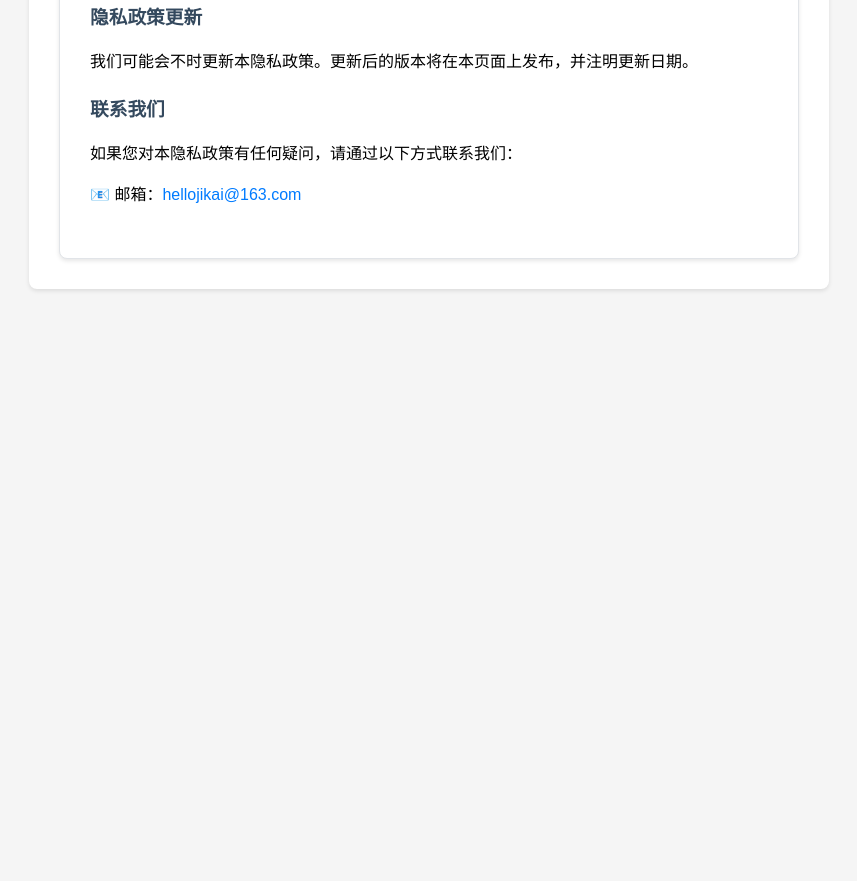
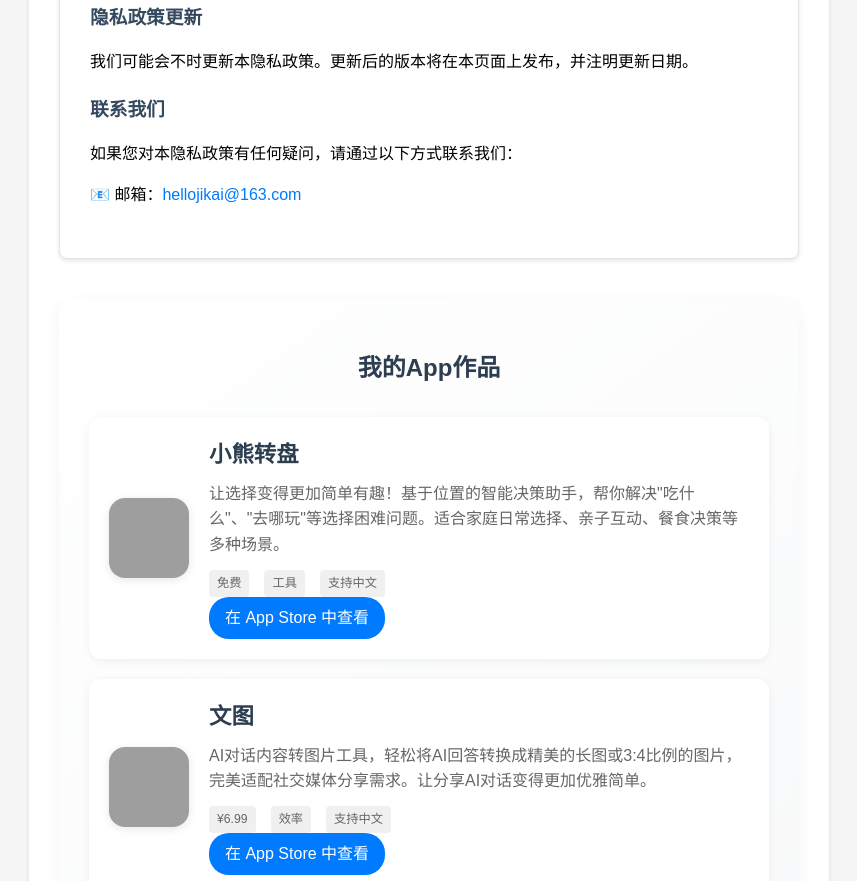
Before and after one commit to jikaicreate/support, a plain HTML site: page index.html in a window 1280 px wide. Shown: the part 1919-2800 px from the top of the page, without its empty margins (211-1068 px from the left). Before the commit the page ends 2228 px from the top, so only its background shows below. Drawn offline with Linux system fonts and the light colour scheme; grey boxes are pictures that could not be loaded.

Commit message:
新增app显示

```diff
--- a/index.html
+++ b/index.html
@@ -192,6 +192,87 @@
             font-size: 1.1em;
             padding: 12px 30px;
         }
+
+        .apps-section {
+            margin-top: 40px;
+            padding: 30px;
+            background: linear-gradient(145deg, #ffffff 0%, #f8f9fa 100%);
+            border-radius: 16px;
+            box-shadow: 0 4px 15px rgba(0, 0, 0, 0.05);
+        }
+
+        .app-card {
+            display: flex;
+            align-items: center;
+            margin: 20px 0;
+            padding: 20px;
+            background: white;
+            border-radius: 12px;
+            box-shadow: 0 2px 8px rgba(0, 0, 0, 0.06);
+            transition: transform 0.3s ease;
+        }
+
+        .app-card:hover {
+            transform: translateY(-3px);
+        }
+
+        .app-icon {
+            width: 80px;
+            height: 80px;
+            border-radius: 16px;
+            margin-right: 20px;
+            box-shadow: 0 2px 8px rgba(0, 0, 0, 0.1);
+        }
+
+        .app-info {
+            flex: 1;
+        }
+
+        .app-name {
+            font-size: 1.4em;
+            font-weight: bold;
+            color: #2c3e50;
+            margin-bottom: 8px;
+        }
+
+        .app-description {
+            color: #666;
+            margin-bottom: 12px;
+            line-height: 1.6;
+        }
+
+        .app-meta {
+            display: flex;
+            align-items: center;
+            gap: 15px;
+            color: #666;
+            font-size: 0.9em;
+        }
+
+        .app-badge {
+            display: inline-block;
+            padding: 4px 8px;
+            background-color: #f0f0f0;
+            border-radius: 4px;
+            font-size: 0.85em;
+        }
+
+        .app-store-button {
+            display: inline-flex;
+            align-items: center;
+            padding: 8px 16px;
+            background-color: #007AFF;
+            color: white;
+            border-radius: 20px;
+            text-decoration: none;
+            font-weight: 500;
+            transition: all 0.3s ease;
+        }
+
+        .app-store-button:hover {
+            background-color: #0056b3;
+            transform: scale(1.05);
+        }
     </style>
 </head>
 <body>
@@ -202,6 +283,7 @@
             <a href="#social">社交媒体</a>
             <a href="#contact">联系方式</a>
             <a href="#privacy">隐私政策</a>
+            <a href="#apps">我的作品</a>
         </div>
 
         <div id="social" class="social-media">
@@ -288,6 +370,42 @@
                 <p>📧 邮箱：<a href="mailto:hellojikai@163.com" class="email">hellojikai@163.com</a></p>
             </section>
         </div>
+
+        <div id="apps" class="apps-section">
+            <h2>我的App作品</h2>
+
+            <div class="app-card">
+                <img src="https://is1-ssl.mzstatic.com/image/thumb/Purple116/v4/your-image-url/小熊转盘.png" alt="小熊转盘" class="app-icon">
+                <div class="app-info">
+                    <div class="app-name">小熊转盘</div>
+                    <div class="app-description">让选择变得更加简单有趣！基于位置的智能决策助手，帮你解决"吃什么"、"去哪玩"等选择困难问题。适合家庭日常选择、亲子互动、餐食决策等多种场景。</div>
+                    <div class="app-meta">
+                        <span class="app-badge">免费</span>
+                        <span class="app-badge">工具</span>
+                        <span class="app-badge">支持中文</span>
+                    </div>
+                    <a href="https://apps.apple.com/us/app/%E5%B0%8F%E7%86%8A%E8%BD%AC%E7%9B%98/id6740112784" class="app-store-button" target="_blank">
+                        在 App Store 中查看
+                    </a>
+                </div>
+            </div>
+
+            <div class="app-card">
+                <img src="https://is1-ssl.mzstatic.com/image/thumb/Purple116/v4/your-image-url/文图.png" alt="文图" class="app-icon">
+                <div class="app-info">
+                    <div class="app-name">文图</div>
+                    <div class="app-description">AI对话内容转图片工具，轻松将AI回答转换成精美的长图或3:4比例的图片，完美适配社交媒体分享需求。让分享AI对话变得更加优雅简单。</div>
+                    <div class="app-meta">
+                        <span class="app-badge">¥6.99</span>
+                        <span class="app-badge">效率</span>
+                        <span class="app-badge">支持中文</span>
+                    </div>
+                    <a href="https://apps.apple.com/us/app/%E6%96%87%E5%9B%BE/id6741164336" class="app-store-button" target="_blank">
+                        在 App Store 中查看
+                    </a>
+                </div>
+            </div>
+        </div>
     </div>
 </body>
 </html>
```
